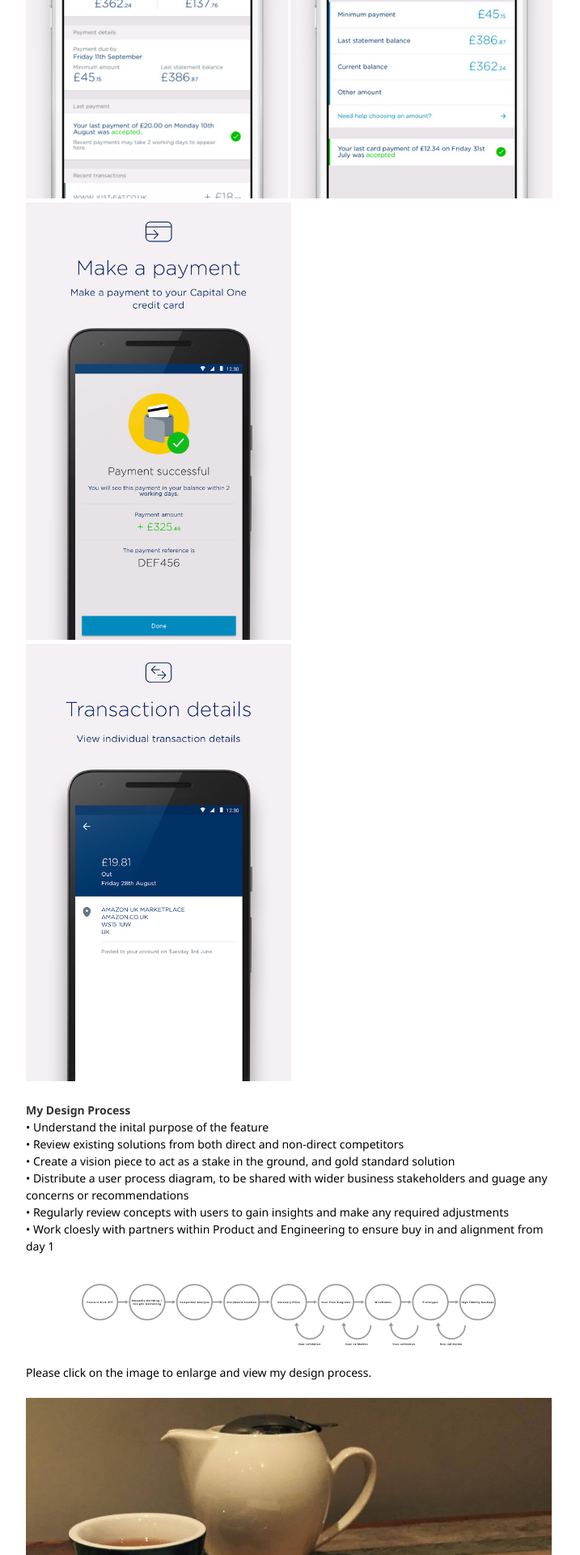
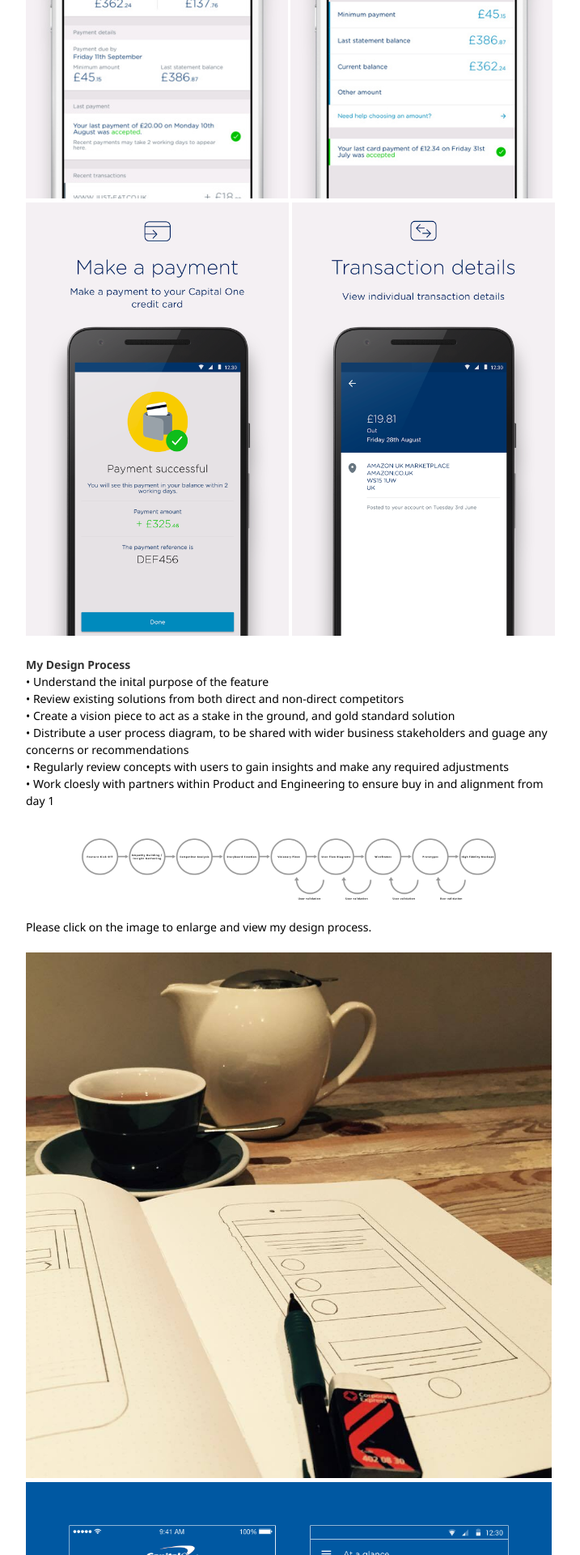
Before and after one commit to syeef/syeefkarim-2016-v0, a Jekyll site: the page built from portfolio/capitalone.md, in a window 1280 px wide. Shown: the part 1535-3455 px from the top of the page at 81% size, without its empty margins (279-996 px from the left). Built offline with Jekyll 4.4.1, drawn with Linux system fonts in a browser that asks for light colours.

Commit message:
update capital one page

```diff
--- a/portfolio/capitalone.md
+++ b/portfolio/capitalone.md
@@ -33,8 +33,8 @@ Create a mobile app to allow customers to easily service their accounts, receive
 <img src="/images/posts/capitalone/iOSAAG.png" height="575px">
 <img src="/images/posts/capitalone/iOSPayment.png" height="575px">
 <br>
-<img src="/images/posts/capitalone/AnroidSuccessfulPayment.png" height="540px">
-<img src="/images/posts/capitalone/AndroidTransactionDetails.png" height="540px">
+<img src="/images/posts/capitalone/AnroidSuccessfulPayment.png" height="535x">
+<img src="/images/posts/capitalone/AndroidTransactionDetails.png" height="535px">
 
 **My Design Process**
 • Understand the inital purpose of the feature
```
